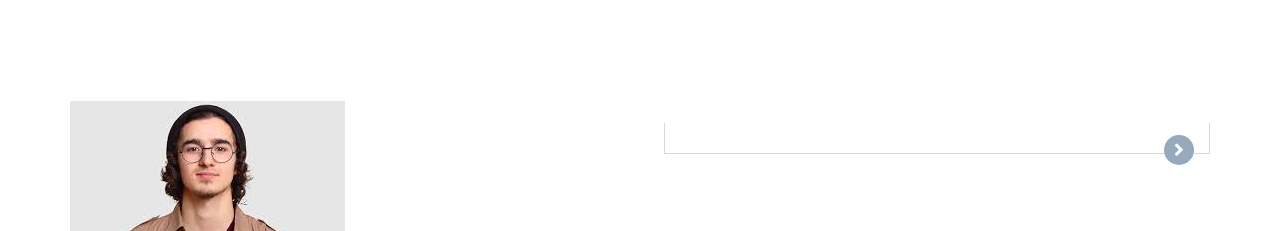
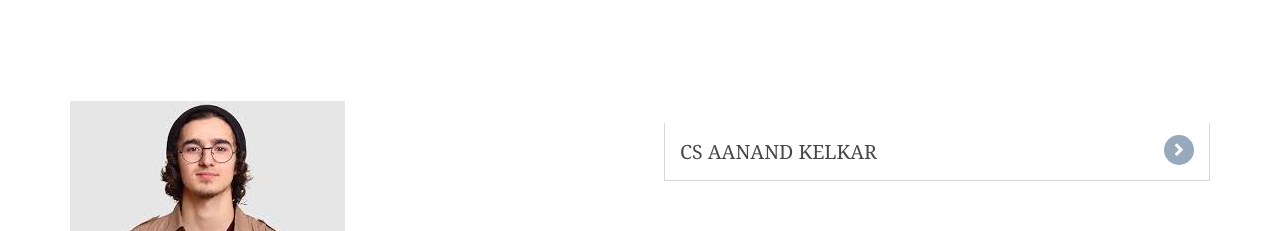
Before and after one commit to Harshva1923/CS-Nikhilesh, a plain HTML site: page index.html in a window 1280 px wide. Shown: the part 1120-1351 px from the top of the page. Drawn offline with Linux system fonts and the light colour scheme; files whose address does not match are found by name.

Commit message:
added name back

```diff
--- a/index.html
+++ b/index.html
@@ -120,7 +120,7 @@ Licence URI: https://www.os-templates.com/template-terms
         <figcaption class="heading"><a href="#">CS GOVIND PATWARDHAN</a></figcaption>
       </figure>
       <figure class="one_half"><img src="" alt="">
-        <figcaption class="heading"><a href="#"</a></figcaption>
+        <figcaption class="heading"><a href="#">CS AANAND KELKAR</a></figcaption>
       </figure>
     </section>
     <!-- ################################################################################################ -->
```
